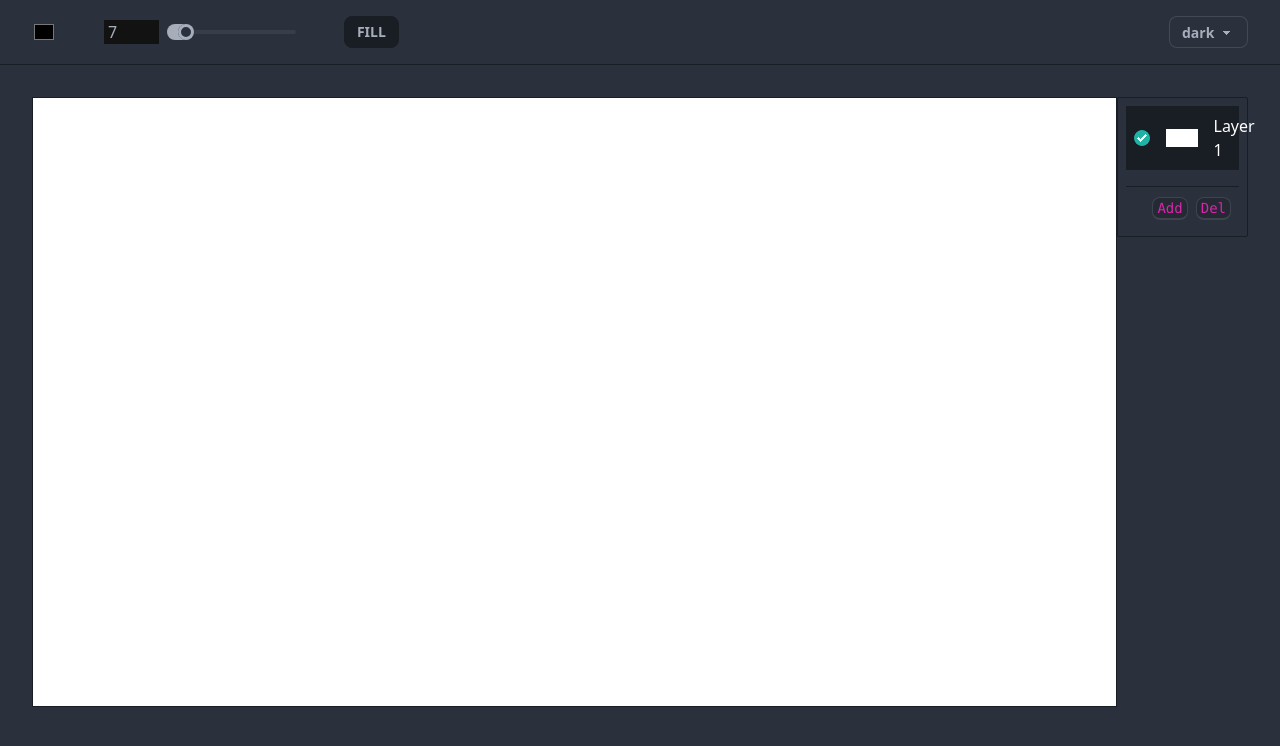
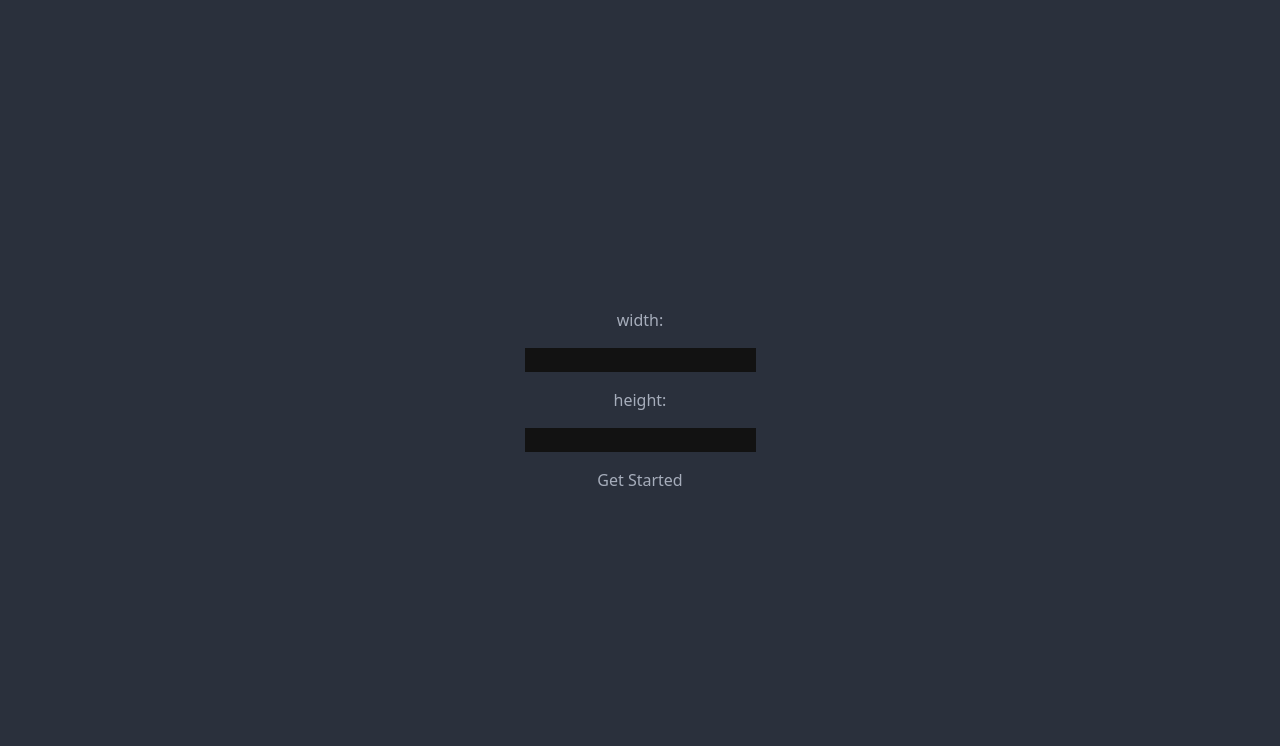
Before and after one commit to datuchela/canvas, a React (Vite) app: page / in a window 1280 px wide. Shown: the top 746 px of the page. Built offline with nearby package versions, Linux system fonts and the light colour scheme.

Commit message:
added pixel density

```diff
--- a/src/App.tsx
+++ b/src/App.tsx
@@ -1,11 +1,39 @@
-import { useEffect } from "react";
+import { useEffect, useState } from "react";
 import Canvas from "./components/molecules/Canvas";
 import LayerPanel from "./components/LayerPanel";
 import Toolbar from "./components/Toolbar";
 import { useLayers } from "./hooks/useLayersStore";
 import { usePreferences } from "./hooks/usePreferStore";
 
+export const pixelDensity = 1.5;
+
+function FrameSize({
+  setFrameSize,
+}: {
+  setFrameSize: React.Dispatch<{ width: number; height: number }>;
+}) {
+  const [width, setWidth] = useState<number>();
+  const [height, setHeight] = useState<number>();
+  return (
+    <form
+      className="flex flex-col gap-4 items-center justify-center min-h-screen"
+      onSubmit={(e) => {
+        e.preventDefault();
+        if (!width || !height) return;
+        setFrameSize({ width: width, height: height });
+      }}
+    >
+      <label htmlFor="width">width:</label>
+      <input type="number" name="width" onChange={(e) => setWidth(parseInt(e.target.value))} />
+      <label htmlFor="height">height:</label>
+      <input type="number" name="height" onChange={(e) => setHeight(parseInt(e.target.value))} />
+      <button>Get Started</button>
+    </form>
+  );
+}
+
 function App() {
+  const [frameSize, setFrameSize] = useState<{ width: number; height: number }>();
   const { theme } = usePreferences();
   const { layers } = useLayers();
 
@@ -16,15 +44,33 @@ function App() {
 
   return (
     <div>
+      {!frameSize ? (
+        <FrameSize setFrameSize={setFrameSize} />
+      ) : (
+        <>
           <Toolbar />
           <div className="p-8 flex justify-between w-full">
-        <div className="relative w-[1280px] aspect-video border border-neutral overflow-hidden">
+            <div
+              className="relative border border-neutral overflow-hidden"
+              style={{
+                aspectRatio: frameSize.width / frameSize.height,
+                width: `${frameSize.width / pixelDensity}px`,
+                height: `${frameSize.height / pixelDensity}px`,
+              }}
+            >
               {layers?.map((layer) => (
-            <Canvas key={layer.id} layer={layer} />
+                <Canvas
+                  key={layer.id}
+                  layer={layer}
+                  canvasWidth={frameSize?.width}
+                  canvasHeight={frameSize?.height}
+                />
               ))}
             </div>
             <LayerPanel />
           </div>
+        </>
+      )}
     </div>
   );
 }
```
Lines whose indentation alone changed are shown as unchanged.
